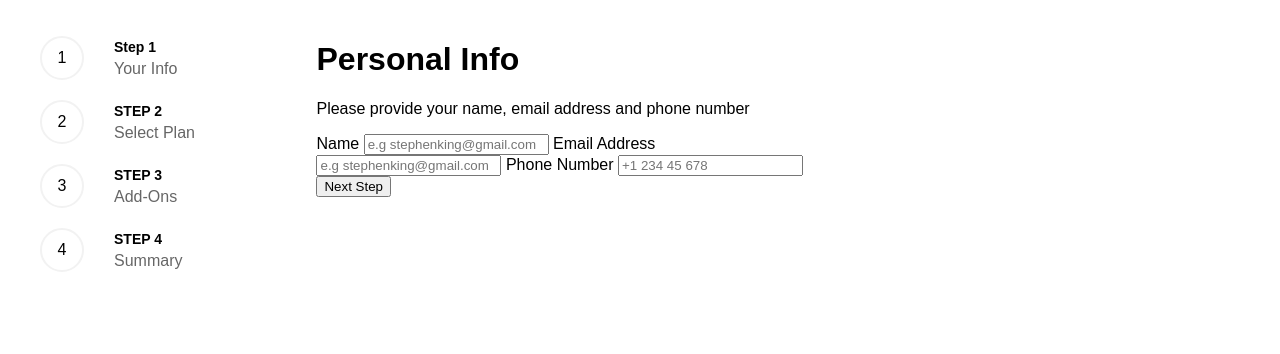
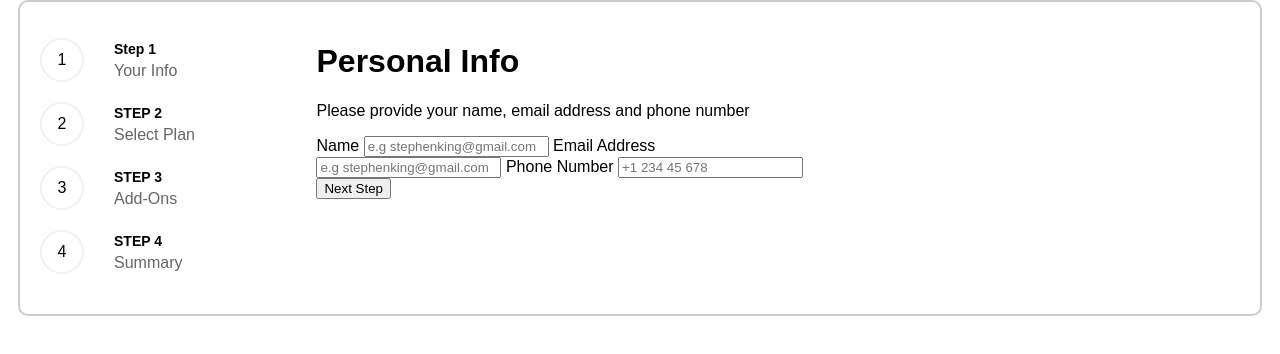
Before and after one commit to Advokatten/osero, a website: page index.html in a window 1280 px wide. Drawn offline with Linux system fonts and the light colour scheme.

Commit message:
csssssss

```diff
--- a/styles.css
+++ b/styles.css
@@ -84,3 +84,11 @@ body {
     margin: 5px 0 0;
     color: #666;
   }
+
+  .outer-container{
+    border: 2px solid #ccc;
+    border-radius: 10px;
+    padding: 20px;
+    background-color: #ffffff;
+
+  }
```
